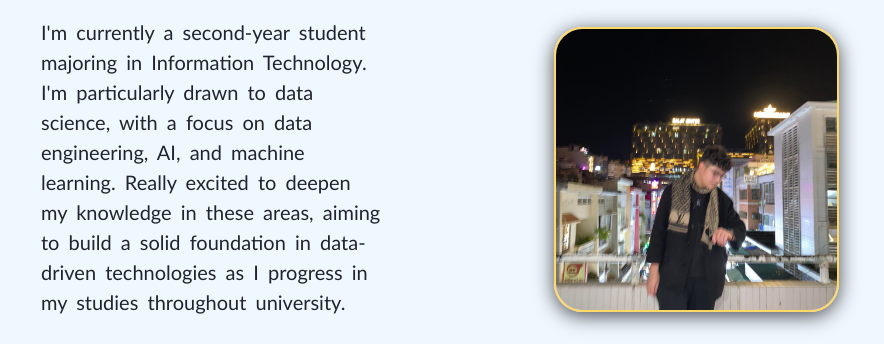
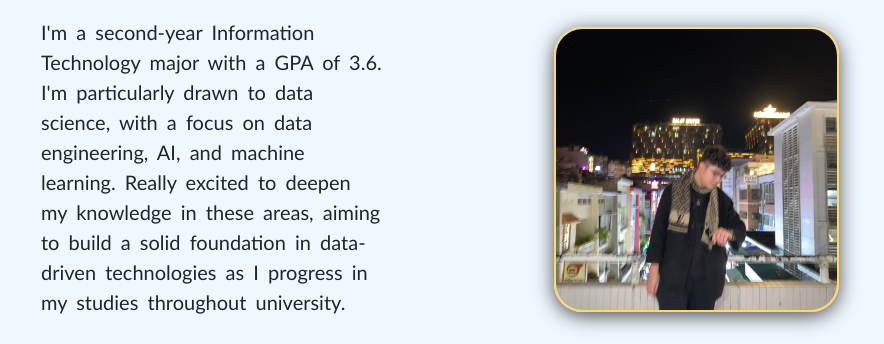
Before and after one commit to pxhung2511/cv-2024, a plain HTML site: page index.html in a window 1280 px wide. Shown: the part 193-537 px from the top of the page, without its empty margins (200-1084 px from the left). Drawn offline with nearby package versions, Linux system fonts and the light colour scheme.

Commit message:
Add files via upload

```diff
--- a/index.html
+++ b/index.html
@@ -26,7 +26,7 @@
       <div class="information" id="information">
         <div class="intro">
           <h1> Hi👋, I'm Hung</h1>
-          <div class="description"> I'm currently a second-year student majoring in Information Technology. I'm particularly drawn to data science, with a focus on data engineering, AI, and machine learning. Really excited to deepen my knowledge in these areas, aiming to build a solid foundation in data-driven technologies as I progress in my studies throughout university.</div>
+          <div class="description"> I'm a second-year Information Technology major with a GPA of 3.6. I'm particularly drawn to data science, with a focus on data engineering, AI, and machine learning. Really excited to deepen my knowledge in these areas, aiming to build a solid foundation in data-driven technologies as I progress in my studies throughout university.</div>
 
           <div class ="social">
             <a href="https://www.instagram.com/pxh.25/" class="insta">
```
